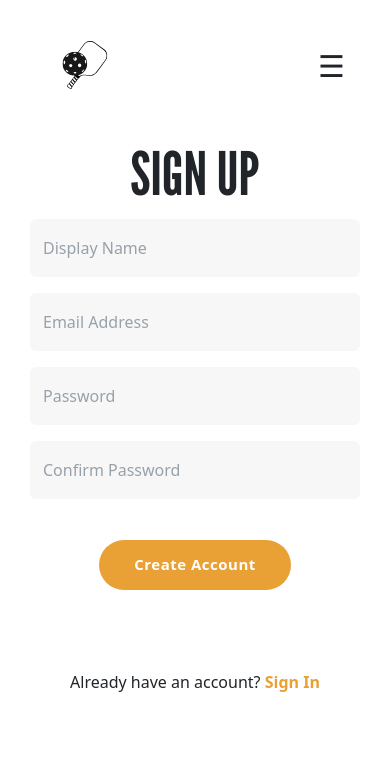
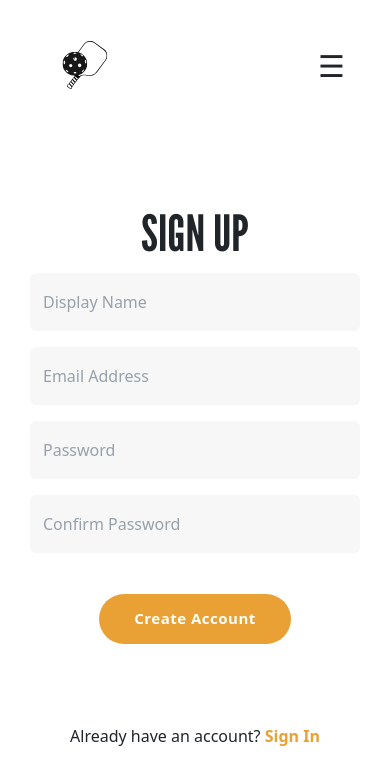
Before and after one commit to jacksonkalmbach/ipw, a React (Create React App) app: page /login in a window 390 px wide. Both pictures are taken after a click on the element "Sign Up". Shown: the top 784 px of the page. Built offline with nearby package versions, Linux system fonts and the light colour scheme; no server answers.

Commit message:
update sign up web styling to match sign in

```diff
--- a/src/components/sign-in/sign-in.styles.scss
+++ b/src/components/sign-in/sign-in.styles.scss
@@ -56,6 +56,10 @@
 .sign-up-prompt {
   color: $primary-orange;
   font-weight: bolder;
+
+  &:hover {
+    cursor: pointer;
+  }
 }
 
 .form-control {
--- a/src/components/sign-up/sign-up.component.jsx
+++ b/src/components/sign-up/sign-up.component.jsx
@@ -61,7 +61,6 @@ const SignUpForm = () => {
           <input
             required
             type="text"
-            // value={displayName}
             onChange={handleChange}
             className="form-control"
             placeholder="ex. John Smith" />
--- a/src/components/sign-up/sign-up.styles.scss
+++ b/src/components/sign-up/sign-up.styles.scss
@@ -3,8 +3,10 @@
 .signup-container {
   display: flex;
   flex-direction: column;
+  width: 35vw;
   align-items: center;
-  justify-content: center
+  justify-content: center;
+  margin-right: 15%;
 }
 
 .signup-title {
@@ -19,18 +21,40 @@
   display: flex;
   flex-direction: column;
   width: 100%;
+  justify-content: center;
+  align-items: center;
+  margin-bottom: 40px;
+}
+
+.sign-in-prompt {
+  color: $primary-orange;
+  font-weight: bold;
+
+  &:hover {
+    cursor: pointer;
+  }
+}
+
+.form-floating.mb-3 {
+  width:100%;
 }
 
 @media only screen and (max-width: 767px) {
   .signup-container {
     width: 90vw;
     height: 60vh;
-    margin-top: 20px;
+    margin-top: 80px;
+    margin-right: 0;
   }
 
   .signup-form {
     align-items: center;
     width: 100%;
+    margin-bottom: 0px;
+  }
+
+  .signup-title {
+    font-size: 50px;
   }
 
   .form-floating.mb-3 {
@@ -51,8 +75,5 @@
     margin-top: 80px;
   }
 
-  .sign-in-prompt {
-    color: $primary-orange;
-    font-weight: bold;
-  }
+
 }
```
